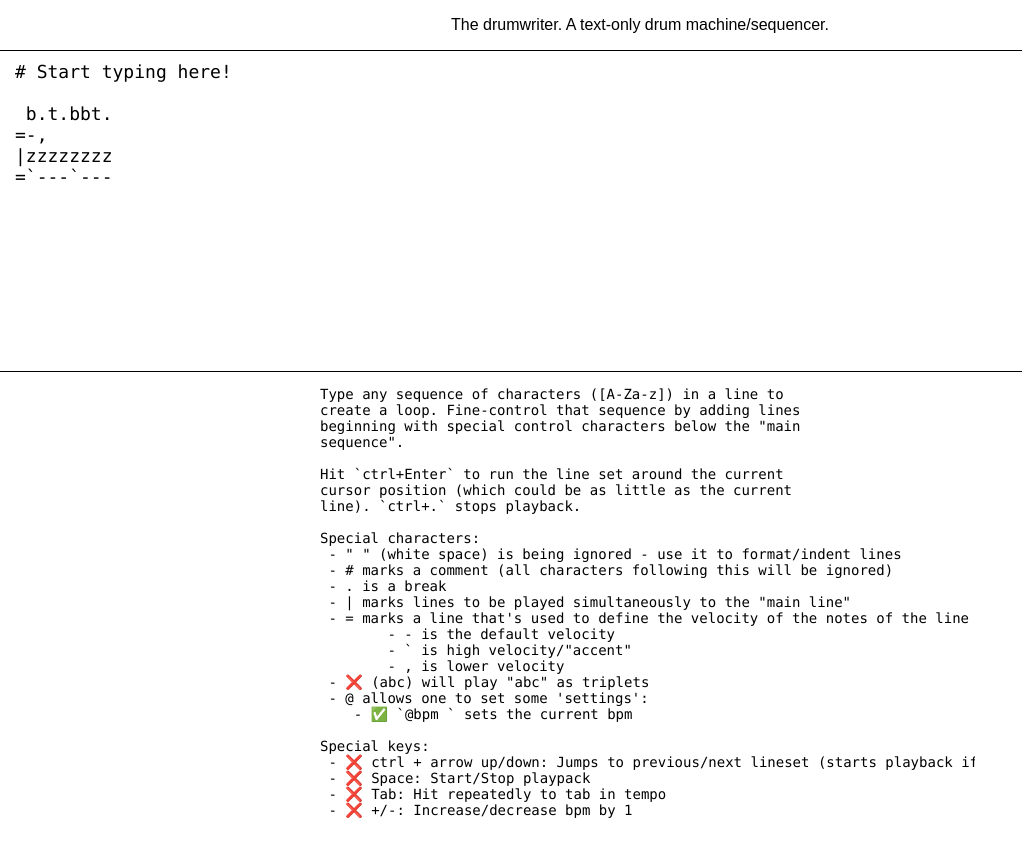
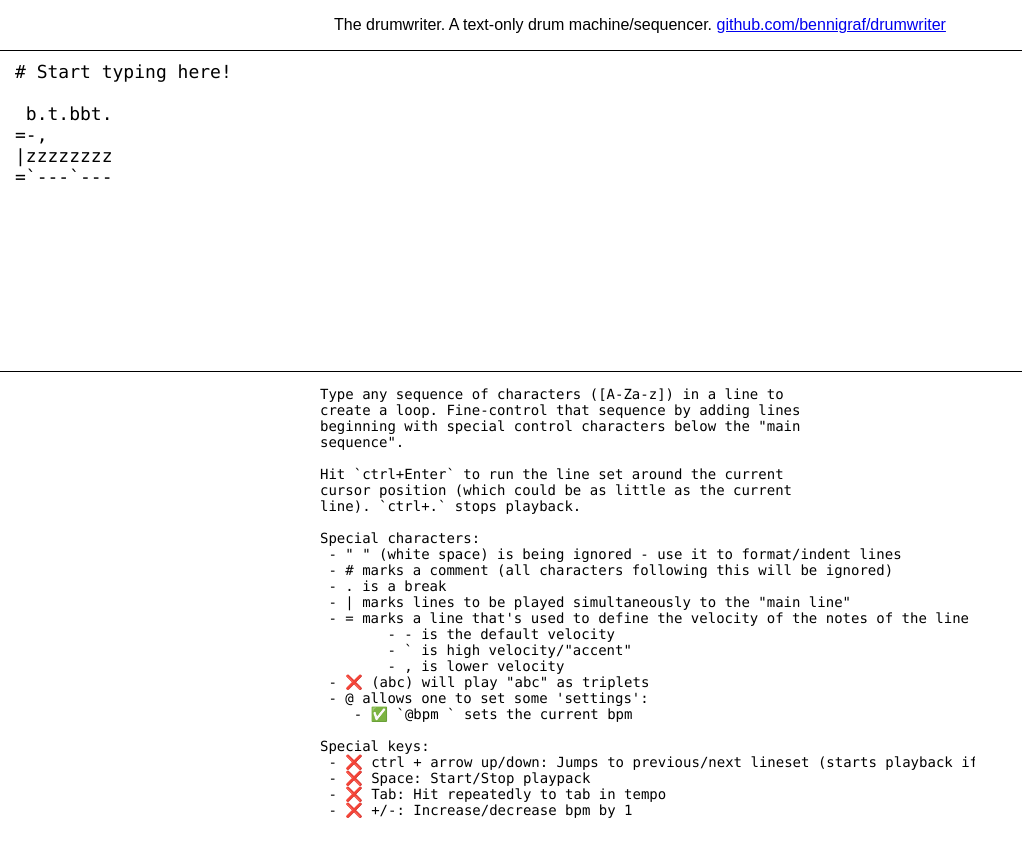
Before and after one commit to bennigraf/drumwriter, a website: page app/src/index.html in a window 1280 px wide. Shown: the top 844 px of the page, without its empty margins (0-1022 px from the left). Drawn offline with Linux system fonts and the light colour scheme; a script that the page names is missing; files whose address does not match are found by name.

Commit message:
Add github link to index.html

```diff
--- a/app/src/index.html
+++ b/app/src/index.html
@@ -14,7 +14,7 @@
     <body>
         <!-- Add your site or application content here -->
         <p>
-        	The drumwriter. A text-only drum machine/sequencer.
+        	The drumwriter. A text-only drum machine/sequencer. <a href="https://github.com/bennigraf/drumwriter">github.com/bennigraf/drumwriter</a>
         </p>
 
 		<div id="themachine">
```
